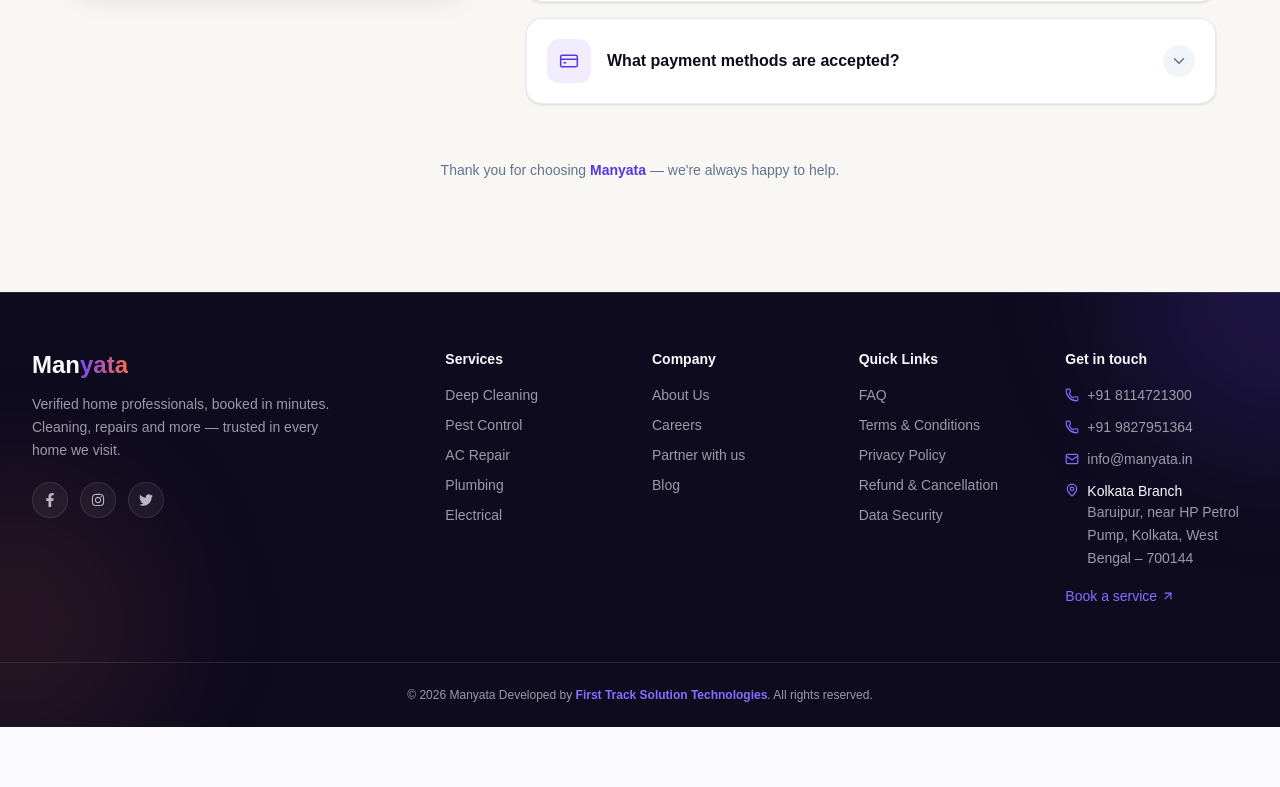
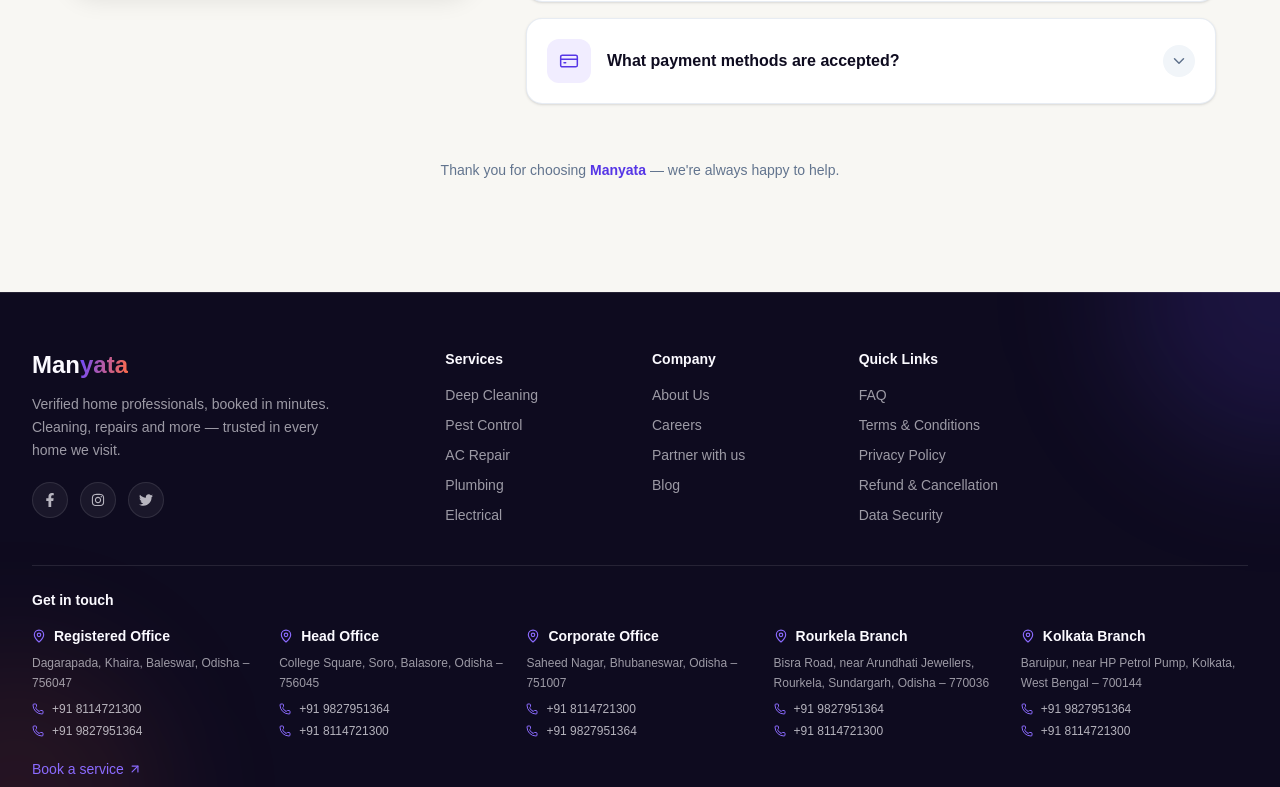
Before and after one commit to FirstTrackSolutionProjects/Manyata.in-Kaamlink_Updated, a React (Vite) app: page / in a window 1280 px wide. Shown: the part 11213-12000 px from the top of the page. Before the commit the page ends 11940 px from the top, so only its background shows below. Built offline with nearby package versions, Linux system fonts and the light colour scheme; no server answers.

Commit message:
Add office addresses to footer

```diff
--- a/src/components/Footer.jsx
+++ b/src/components/Footer.jsx
@@ -1,6 +1,6 @@
 
 import { Link } from "react-router-dom";
-import { Mail, Phone, ArrowUpRight, MapPin } from "lucide-react";
+import { Phone, ArrowUpRight, MapPin } from "lucide-react";
 import { FaFacebookF, FaInstagram, FaTwitter } from "react-icons/fa";
 
 const SERVICE_LINKS = [
@@ -30,6 +30,34 @@ const SOCIALS = [
   { Icon: FaFacebookF, href: "#top", label: "Facebook" },
   { Icon: FaInstagram, href: "#top", label: "Instagram" },
   { Icon: FaTwitter, href: "#top", label: "Twitter" },
+];
+
+const OFFICE_LOCATIONS = [
+  {
+    name: "Registered Office",
+    address: "Dagarapada, Khaira, Baleswar, Odisha – 756047",
+    phones: ["+91 8114721300", "+91 9827951364"],
+  },
+  {
+    name: "Head Office",
+    address: "College Square, Soro, Balasore, Odisha – 756045",
+    phones: ["+91 9827951364", "+91 8114721300"],
+  },
+  {
+    name: "Corporate Office",
+    address: "Saheed Nagar, Bhubaneswar, Odisha – 751007",
+    phones: ["+91 8114721300", "+91 9827951364"],
+  },
+  {
+    name: "Rourkela Branch",
+    address: "Bisra Road, near Arundhati Jewellers, Rourkela, Sundargarh, Odisha – 770036",
+    phones: ["+91 9827951364", "+91 8114721300"],
+  },
+  {
+    name: "Kolkata Branch",
+    address: "Baruipur, near HP Petrol Pump, Kolkata, West Bengal – 700144",
+    phones: ["+91 9827951364", "+91 8114721300"],
+  },
 ];
 
 export default function Footer() {
@@ -133,62 +161,33 @@ export default function Footer() {
         </div>
 
         {/* Contact */}
-        <div>
+        <div className="col-span-2 border-t border-white/10 pt-6 md:col-span-6">
           <p className="mb-4 text-sm font-semibold text-ivory">
             Get in touch
           </p>
-
-          <ul className="space-y-3 text-sm text-ivory/60">
-            <li>
-              <a
-                href="tel:+918114721300"
-                className="flex items-center gap-2 transition-colors hover:text-ivory"
-              >
-                <Phone size={14} className="shrink-0 text-brand-400" />
-                +91 8114721300
-              </a>
-            </li>
-
-            <li>
-              <a
-                href="tel:+919827951364"
-                className="flex items-center gap-2 transition-colors hover:text-ivory"
-              >
-                <Phone size={14} className="shrink-0 text-brand-400" />
-                +91 9827951364
-              </a>
-            </li>
-
-            <li>
-              <a
-                href="mailto:info@manyata.in"
-                className="flex items-center gap-2 transition-colors hover:text-ivory"
-              >
-                <Mail size={14} className="shrink-0 text-brand-400" />
-                info@manyata.in
-              </a>
-            </li>
-
-            <li className="flex items-start gap-2">
-              <MapPin size={14} className="mt-0.5 shrink-0 text-brand-400" />
-              <span>
-                <span className="block font-medium text-ivory">Kolkata Branch</span>
-                <span className="block leading-relaxed">
-                  Baruipur, near HP Petrol Pump, Kolkata, West Bengal – 700144
-                </span>
-              </span>
-            </li>
-
-            <li>
-              <Link
-                to="/contact"
-                className="mt-1 inline-flex items-center gap-1 font-medium text-brand-400 transition-colors hover:text-coral-400"
-              >
-                Book a service
-                <ArrowUpRight size={14} />
-              </Link>
-            </li>
-          </ul>
+          <div className="grid grid-cols-1 gap-5 sm:grid-cols-2 lg:grid-cols-3 xl:grid-cols-5">
+            {OFFICE_LOCATIONS.map((office) => (
+              <section key={office.name} className="min-w-0">
+                <div className="flex items-center gap-2 text-sm font-semibold text-ivory">
+                  <MapPin size={14} className="shrink-0 text-brand-400" />
+                  {office.name}
+                </div>
+                <p className="mt-2 text-xs leading-relaxed text-ivory/60">{office.address}</p>
+                <div className="mt-2 space-y-1.5">
+                  {office.phones.map((phone) => (
+                    <a key={phone} href={`tel:${phone.replace(/\s/g, "")}`} className="flex items-center gap-2 text-xs text-ivory/70 transition-colors hover:text-ivory">
+                      <Phone size={12} className="shrink-0 text-brand-400" />
+                      {phone}
+                    </a>
+                  ))}
+                </div>
+              </section>
+            ))}
+          </div>
+          <Link to="/contact" className="mt-5 inline-flex items-center gap-1 text-sm font-medium text-brand-400 transition-colors hover:text-coral-400">
+            Book a service
+            <ArrowUpRight size={14} />
+          </Link>
         </div>
       </div>
 
```
